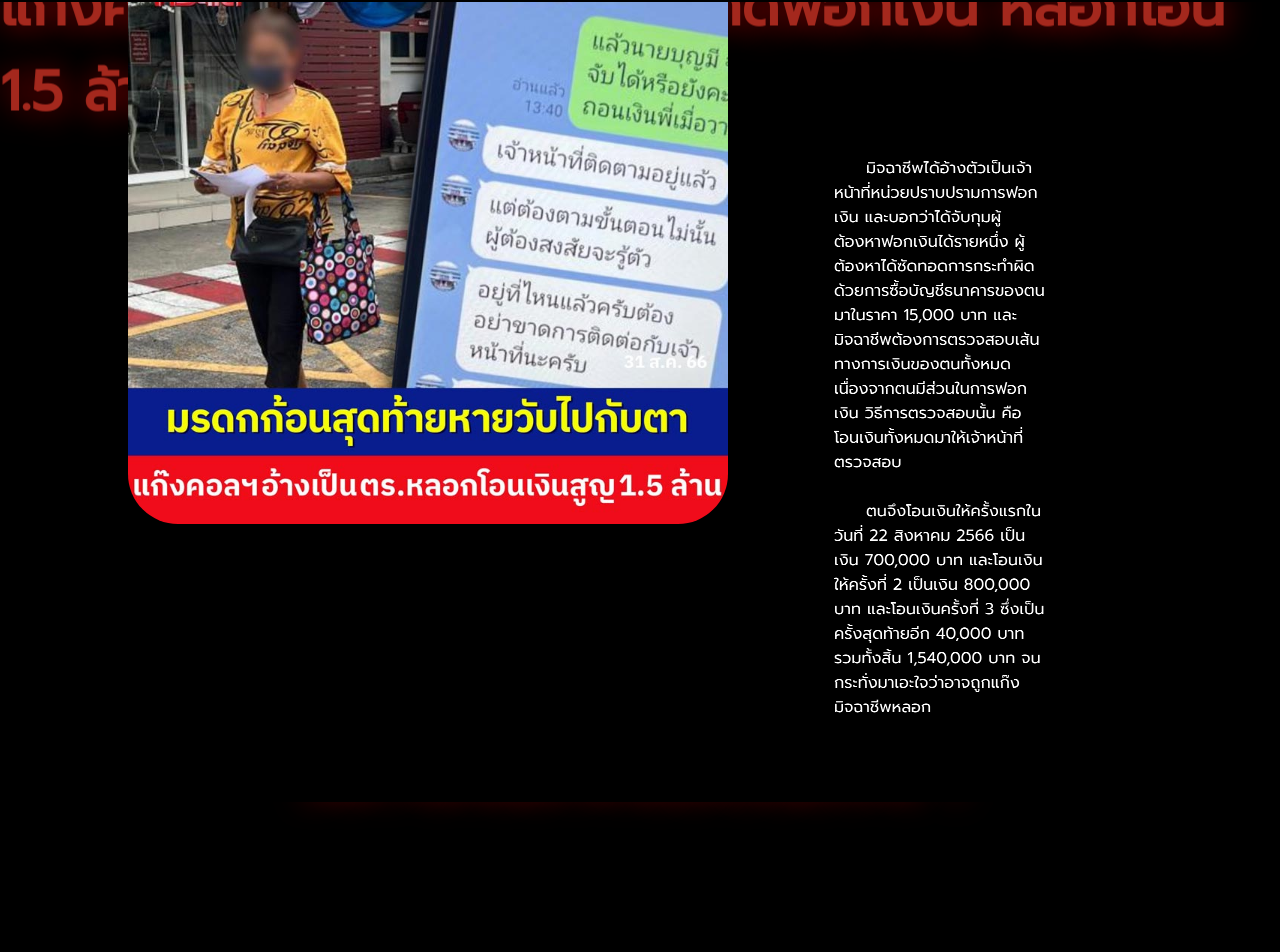
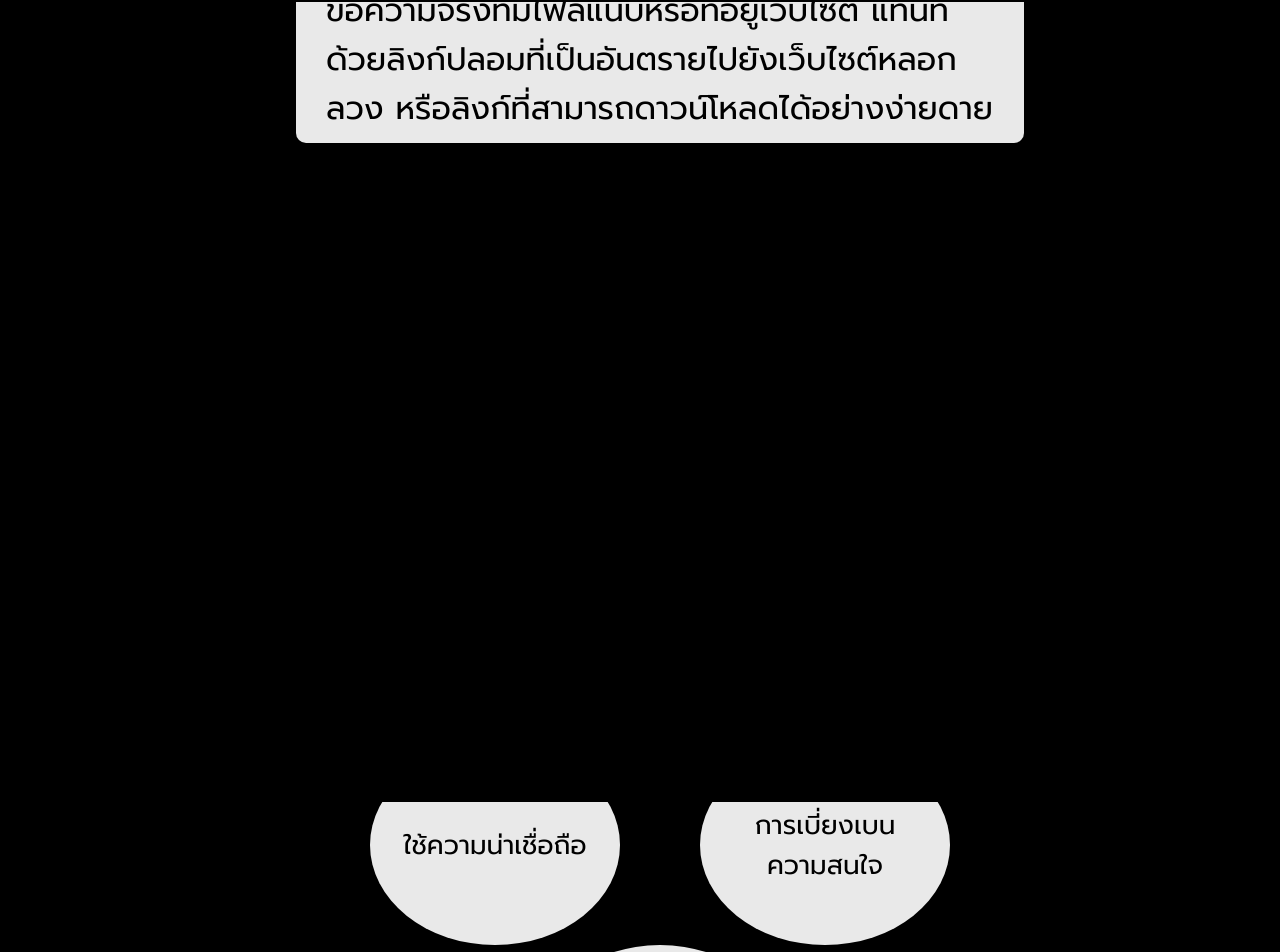
Before and after one commit to lazymodthai/presentation-cybercrime, a React (Create React App) app: page / in a window 1280 px wide. Shown: the part 1646-2598 px from the top of the page. Built offline with nearby package versions, Linux system fonts and the light colour scheme.

Commit message:
fix: new content

```diff
--- a/src/App.js
+++ b/src/App.js
@@ -3,11 +3,11 @@ import Page1 from "./components/Page1";
 import Page2 from "./components/Page2";
 import Page3 from "./components/Page3";
 import { ParallaxProvider } from "react-scroll-parallax";
-import Vid from "./components/Vid";
-import Page4 from "./components/Page4";
+// import Vid from "./components/Vid";
+// import Page4 from "./components/Page4";
 import Page5 from "./components/Page5";
 import Page6 from "./components/Page6";
-import Page7 from "./components/Page7";
+// import Page7 from "./components/Page7";
 import Page8 from "./components/Page8";
 import { Suspense } from 'react';
 import LodingPage from "./components/LodingPage";
@@ -19,13 +19,13 @@ function App() {
       <div className="App">
        <div className="name">นาย อนุชา แก้วนิล<br />รหัสนักศึกษา 661112010014</div>
           <Page1 />
-          <Vid />
+
           <Page2 />
           <Page3 />
-          <Page4 />
+
           <Page5 />
           <Page6 />
-          <Page7 />
+
           <Page8 />
       </div>
     </ParallaxProvider>
--- a/src/components/Page1.js
+++ b/src/components/Page1.js
@@ -6,7 +6,7 @@ function Page1() {
   return (
     <div className="pageContainer page-1">
       <Parallax speed={10} className="head">
-        <h1>ข่าว<span className="gdtext">อาชญากรรม</span>ทางเทคโนโลยี</h1>
+        <h1>ข่าว<span className="gdtext">อาชญากรรม</span>ทางคอมพิวเตอร์</h1>
       </Parallax>
       <Parallax speed={50} className="hacker">
         <img src={Hacker} alt="hacker" />
--- a/src/components/Page2.js
+++ b/src/components/Page2.js
@@ -2,7 +2,7 @@ import React from "react";
 import "./PageStyles.css";
 import { Parallax } from "react-scroll-parallax";
 import { TypeAnimation } from "react-type-animation";
-import more1 from "../images/more1.jpg";
+import hacker from "../images/hacker.jpg";
 
 function Page2() {
   return (
@@ -10,10 +10,7 @@ function Page2() {
       <Parallax speed={100} translateY={[-100, 100, "easeInQuint"]}>
         <TypeAnimation
           className="title"
-          sequence={[
-            "แก๊งคอลเซ็นเตอร์อ้างเป็น ตร. คดีฟอกเงิน หลอกโอน 1.5 ล้าน",
-            3000,
-          ]}
+          sequence={["แฮกเกอร์ล้วงข้อมูลขาย ไทยสูญปีละ 3.9 หมื่นล้านบาท", 3000]}
           wrapper="span"
           speed={50}
           repeat={Infinity}
@@ -21,20 +18,44 @@ function Page2() {
       </Parallax>
       <div className="newsBox">
         <Parallax>
-          <img src={more1} alt="news" />
+          <img src={hacker} alt="news" />
         </Parallax>
         <Parallax speed={5} scale={[1.5, 0.5]} className="textBlock">
-        &emsp;&emsp;มิจฉาชีพได้อ้างตัวเป็นเจ้าหน้าที่หน่วยปราบปรามการฟอกเงิน
-          และบอกว่าได้จับกุมผู้ต้องหาฟอกเงินได้รายหนึ่ง
-          ผู้ต้องหาได้ซัดทอดการกระทำผิดด้วยการซื้อบัญชีธนาคารของตนมาในราคา
-          15,000 บาท และมิจฉาชีพต้องการตรวจสอบเส้นทางการเงินของตนทั้งหมด
-          เนื่องจากตนมีส่วนในการฟอกเงิน วิธีการตรวจสอบนั้น
-          คือโอนเงินทั้งหมดมาให้เจ้าหน้าที่ตรวจสอบ
-          <br /><br />
-          &emsp;&emsp;ตนจึงโอนเงินให้ครั้งแรกในวันที่ 22 สิงหาคม 2566 เป็นเงิน 700,000 บาท
-          และโอนเงินให้ครั้งที่ 2 เป็นเงิน 800,000 บาท และโอนเงินครั้งที่ 3
-          ซึ่งเป็นครั้งสุดท้ายอีก 40,000 บาท รวมทั้งสิ้น 1,540,000 บาท
-          จนกระทั่งมาเอะใจว่าอาจถูกแก๊งมิจฉาชีพหลอก
+          &emsp;&emsp;คนไทยยังตกเป็นเหยื่อ “แก๊งมิจฉาชีพบนโลกออนไลน์”
+          ที่แฝงตัวเข้ามาอยู่ในทุกแพลตฟอร์มหลากหลายรูปแบบอันมีเป้าหมาย
+          “เพื่อหลอกลวงเอาทรัพย์สินของผู้อื่นไม่เว้นแต่ละวัน”
+          สร้างความเดือดร้อนเสียหายให้หลายคนหมดเนื้อหมดตัวมานักต่อนัก
+          <br />
+          <br />
+          &emsp;&emsp;ตามข้อมูลสถิติตั้งแต่วันที่ 1 ม.ค.2565-30 มิ.ย.2566
+          มีผู้ถูกหลอกลวงแล้วจำนวน 2.8 แสนกรณี มูลค่าความเสียหาย 3.9
+          หมื่นล้านบาท หรือเฉลี่ยวันละ 88 ล้านบาท
+          ที่สะท้อนผ่านเวทีสร้างความรู้ความเข้าใจ
+          และตระหนักเกี่ยวกับความมั่นคงปลอดภัยทางไซเบอร์ โดย
+          สนง.คกก.รักษาความมั่นคงปลอดภัยไซเบอร์แห่งชาติ (สกมช.)
+          <br />
+          <br />
+          &emsp;&emsp;ผู้เชี่ยวชาญด้านความมั่นคงปลอดภัยทางไซเบอร์ ให้ข้อมูลว่า
+          ตอนนี้เรากำลังอยู่บนโลกไซเบอร์สเปซ
+          หรือโลกออนไลน์อันเป็นระบบอิเล็กทรอนิกส์ใช้สื่อสารกันมากขึ้น
+          ทำให้นำมาซึ่งภัยออนไลน์พบมากสูงที่สุด คือ <br />
+          &emsp;1. คดีหลอกลวงซื้อสินค้า 5.1 หมื่นกว่าเรื่อง คิดเป็นร้อยละ 32.67{" "}
+          <br />
+          &emsp;2. คดีหลอกโอนเงินเพื่อหารายได้จากกิจกรรม 2.2 หมื่นเรื่อง <br />
+          &emsp;3. คดีหลอกให้กู้เงินแต่ไม่ได้เงิน 1.8 หมื่นเรื่อง <br />
+          &emsp;4. คดีหลอกให้ลงทุนที่ไม่เข้าข่ายฉ้อโกงประชาชน 1.4 หมื่นเรื่อง{" "}
+          <br />
+          &emsp;5. คดีแก๊งคอลเซ็นเตอร์ 1.2 หมื่นเรื่อง
+          <br />
+          <br />
+          &emsp;&emsp;โดย "ฟิชชิง (Phishing)"
+          เป็นหนึ่งในการหลอกลวงบนออนไลน์ที่พบบ่อยที่สุด อันมีรูปแบบการใช้กลอุบาย
+          และการแอบอ้างเป็นเว็บไซต์องค์กร ที่มีเป้าหมายเป็นข้อมูลส่วนบุคคล เช่น
+          หมายเลขบัตรเครดิต เลขบัตรประชาชน
+          รหัสผ่านสู่การเข้าระบบบัญชีออนไลน์ของเหยื่อ
+          <br />
+          <br />
+          <a href="https://www.thairath.co.th/news/local/2726006">https://www.thairath.co.th/news/local/2726006</a>
         </Parallax>
       </div>
     </div>
--- a/src/components/Page3.js
+++ b/src/components/Page3.js
@@ -9,7 +9,7 @@ function Page3() {
       <Parallax speed={5}>
         <TypeAnimation
           className="title"
-          sequence={["วิธีการหลอกเหยื่อเป็นยังไง ?", 3000]}
+          sequence={["รูปแบบของฟิชชิ่งมีอะไรบ้าง ?", 3000]}
           wrapper="span"
           speed={50}
           repeat={Infinity}
@@ -17,13 +17,13 @@ function Page3() {
       </Parallax>
       <Parallax speed={100} className="textBlock">
         <ul>
-          <li>อ้างตัวเป็นตำรวจเพื่อให้เหยื่อเกรงกลัว (มีการระบุ สน.มุกดาหาร)</li>
-          <li>อ้างว่าเหยื่อถูกเอาชื่อไปเปิดบัญชีม้า บอกว่าเป็นความผิดคดีร้ายแรง</li>
-          <li>บอกว่าเหยื่อต้องโดนตรวจสอบเงินในบัญชี</li>
-          <li>ให้เหยื่อโอนเงินเข้าบัญชีม้า</li>
-          <li>โอนจนกว่าเหยื่อจะหมดตัว หรือรู้ตัวว่าโดนหลอก</li>
-          <li>และเมื่อรู้ตัว ก็สายไปแล้ว...</li>
-        </ul>
+          <li>“สเปียร์ฟิชชิง (Spear phishing)” เป็นลักษณะการโจมตีที่มีเป้าหมาย “เฉพาะเจาะจง” ทำให้ การก่อเหตุมีความแนบเนียน เพราะคนร้ายมักจะมีการรวบรวมข้อมูลเกี่ยวกับเหยื่อไว้ก่อนหน้านั้นแล้วนำมา “วิเคราะห์” ในการเพิ่มประสิทธิภาพ และความน่าเชื่อถือในการหลอกลวง</li>
+          <li>“วาฬลิง (Whaling)” ที่มีเป้าไปในผู้บริหารระดับสูงเพื่อขโมยเงินก้อนใหญ่</li>
+          <li>"ฟิชชิงโทรศัพท์ (Vishing)" โทร.หาเหยื่ออ้างเป็นตัวแทนหน่วยงานรัฐ ข่มขู่ แจ้งปัญหาร้ายแรง และบังคับให้ส่งข้อมูลส่วนตัว</li>
+          <li>"ฟิชชิง SMS (Smishing)" การโจมตีด้วยการส่ง SMS หลอกลวงให้กดลิงก์เพื่อดาวน์โหลดแอปพลิเคชั่นแฮกข้อมูล</li>
+          <li>"ฟาร์มมิง (Pharming)" ลักษณะคล้ายหว่านเมล็ดพันธุ์รอการเก็บเกี่ยวผลผลิตที่จะได้จำนวนมาก เช่น สร้างแอปพลิเคชันให้ผู้คนดาวน์โหลดฟรี และรอจังหวะการเก็บข้อมูลส่วนตัวของผู้ใช้นั้น ดังนั้นการจะดำเนินการธุรกรรมบนโลกออนไลน์</li>
+          <li>"โคลนฟิชชิง (Clone phishing)" ใช้สำเนาของข้อความจริงที่มีไฟล์แนบหรือที่อยู่เว็บไซต์ แทนที่ด้วยลิงก์ปลอมที่เป็นอันตรายไปยังเว็บไซต์หลอกลวง หรือลิงก์ที่สามารถดาวน์โหลดได้อย่างง่ายดาย</li>
+          </ul>
       </Parallax>
     </div>
   );
--- a/src/components/Page5.js
+++ b/src/components/Page5.js
@@ -9,7 +9,7 @@ function Page5() {
       <Parallax speed={5}>
         <TypeAnimation
           className="title"
-          sequence={["ถ้าสงสัยหรือรู้ตัวว่าโดนจะทำยังไงดี ?", 3000]}
+          sequence={["จุดอ่อนของมนุษย์ที่จะทำให้ถูกหลอก ?", 3000]}
           wrapper="span"
           speed={50}
           repeat={Infinity}
@@ -17,16 +17,28 @@ function Page5() {
       </Parallax>
       <div className="textCard">
       <ul>
-        <Parallax speed={30}>
+        <Parallax speed={70}>
           <li>
-            ตั้งสติให้ดี (อาจจะแกล้งคุยกับมิจฉาชีพก่อนเพื่อให้บัญชีม้าไม่โดนปิด)
+          ความกลัว
           </li>
         </Parallax>
-        <Parallax speed={60}>
-          <li>รีบแจ้งธนาคารก่อนให้อายัดบัญชีม้าที่โอนไป</li>
+        <Parallax speed={70}>
+          <li>ความเร่งรีบ</li>
         </Parallax>
-        <Parallax speed={90}>
-          <li>โทรแจ้งตำรวจ</li>
+        <Parallax speed={70}>
+          <li>ความโลภ</li>
+        </Parallax>
+        <Parallax speed={70}>
+          <li>ความอยากรู้อยากเห็น</li>
+        </Parallax>
+        <Parallax speed={50}>
+          <li>ใช้ความน่าเชื่อถือ</li>
+        </Parallax>
+        <Parallax speed={50}>
+          <li>การเบี่ยงเบนความสนใจ</li>
+        </Parallax>
+        <Parallax speed={50}>
+          <li>หลอกให้รัก</li>
         </Parallax>
       </ul>
       </div>
--- a/src/components/Page6.js
+++ b/src/components/Page6.js
@@ -9,23 +9,20 @@ function Page6() {
       <Parallax speed={100}>
         <TypeAnimation
           className="title"
-          sequence={["วิธีการป้องกันล่ะ ?", 3000]}
+          sequence={["ข้อมูลที่ถูกขโมยไปอยูที่ไหน ?", 3000]}
           wrapper="span"
           speed={50}
           repeat={Infinity}
         />
       </Parallax>
       <Parallax speed={120} translateX={['-600px', '580px']} className="items">
-        อย่าหลงเชื่ออะไรง่าย ๆ โดยเฉพาะที่เกี่ยวกับเงิน ๆ ทอง ๆ
+      4% อยู่ในเว็บไซต์ที่เราใช้งานในชีวิตประจำวันเรียกว่า “Surface Web” ประเภทนี้ค้นหาได้โดยใช้ Search Engine สามารถเข้าถึงได้โดยใช้เว็บเบราเซอร์มาตรฐานที่ไม่ต้องการการกำหนดค่าพิเศษใดๆ
       </Parallax>
       <Parallax speed={120} translateX={['500px', '-480px']} className="items">
-        หากไม่แน่ใจให้โทรหาตำรวจก่อน 191 ก็ได้
+      90% อยู่ใน Deep Web เป็นข้อมูลหรือเว็บไซต์ที่ไม่ถูกจัดทํา Index โดย Search Engine มาตรฐานทั่วไป เช่น Google หรือ Yahoo นั่นหมายความว่าผู้ใช้ทั่วไปจะไม่สามารถค้นหาเว็บไซต์เหล่านั้นได้เจอผ่าน Search Engine แต่ยังคงสามารถเข้าผ่าน URL ได้ตามปกติ
       </Parallax>
       <Parallax speed={120} translateX={['-400px', '380px']} className="items">
-        หรือปรึกษาคนที่มีความรู้ ก่อนการตัดสินใจทำอะไรด้วยตัวเอง
-      </Parallax>
-      <Parallax speed={120} translateX={['300px', '-280px']} className="items">
-        รู้จักระวังตัวและติดตามข่าวให้รู้เท่าทันมิจฉาชีพอยู่เสมอ
+      6% อยู่ที่ Dark Web เป็นพื้นที่สีเทาแหล่งที่อยู่อาศัยของพวกแฮกเกอร์ และกลุ่มอาชญากรรมทางคอมพิวเตอร์ “เสนอบริการสิ่งผิดกฎหมายมากมาย”
       </Parallax>
     </div>
   );
--- a/src/components/PageStyles.css
+++ b/src/components/PageStyles.css
@@ -62,13 +62,14 @@
 
 .textCard {
     display: block;
-    width: 50%;
+    width: 60%;
     font-size: 1.65em;
 }
 
 .textCard ul {
     list-style-type: none;
     display: flex;
+    flex-wrap: wrap;
     flex-direction: row;
     justify-content: center;
     align-items: center;
@@ -76,8 +77,8 @@
 
 .textCard ul li {
     display: flex;
-    width: 350px;
-    height: 300px;
+    width: 250px;
+    height: 200px;
     margin: 0 40px;
     padding: 10px 30px;
     justify-content: center;
@@ -127,6 +128,7 @@
 }
 
 .items {
+    width: 60%;
     display: block;
     font-size: 1.8em;
     padding: 20px;
```
Also changed, not shown: src/images/hacker.jpg (added).
